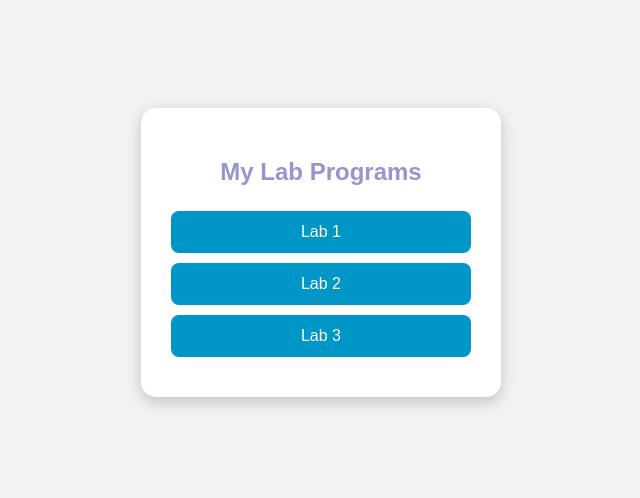
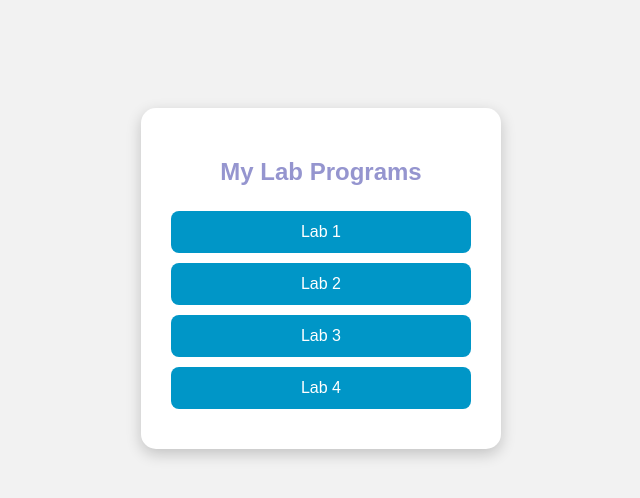
Before and after one commit to chiranthanr2006/weblab, a plain HTML site: page index.html in a window 1280 px wide. Shown: the whole page, without its empty margins (319-959 px from the left). Drawn offline with Linux system fonts and the light colour scheme.

Commit message:
Update index.html

```diff
--- a/index.html
+++ b/index.html
@@ -50,6 +50,7 @@
         <a href="Lab1.html">Lab 1</a>
         <a href="Lab2.html">Lab 2</a>
         <a href="Lab3.html">Lab 3</a>
+        <a href="Lab4.xml">Lab 4</a>
     </div>
 
 </body>
```
